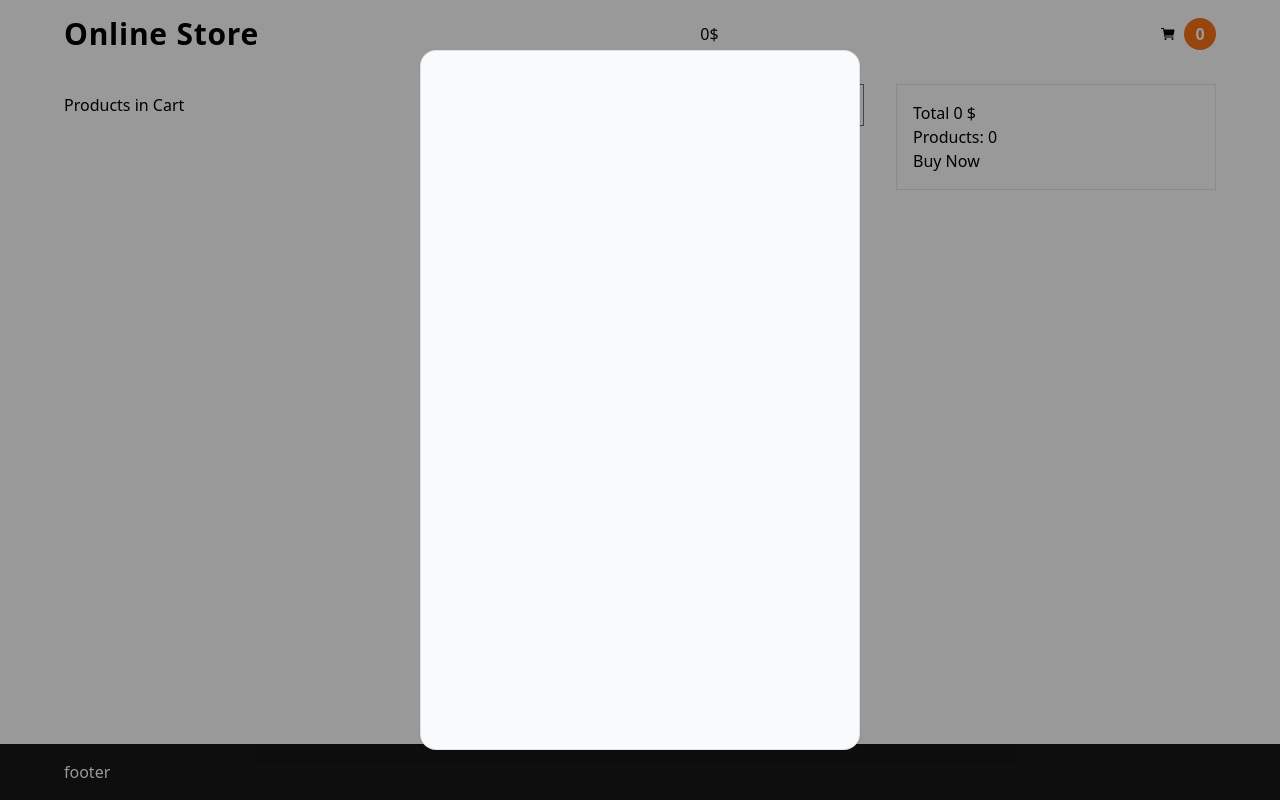
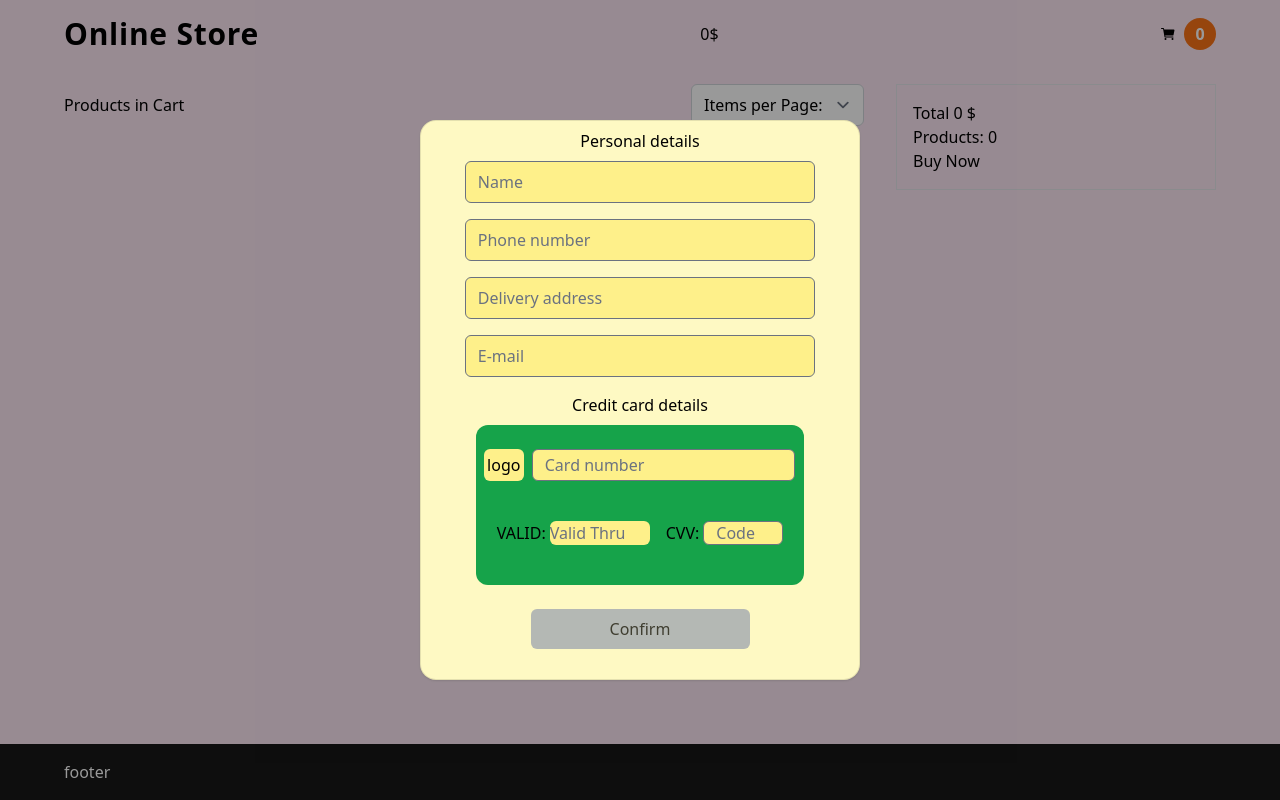
Before and after one commit to kovalev-ds/online-store, a React (Vite) app: page /cart in a window 1280 px wide. Both pictures are taken after a click on the button "Buy Now". Built offline with nearby package versions, Linux system fonts and the light colour scheme.

Commit message:
feat: add buy form

```diff
--- a/src/App.tsx
+++ b/src/App.tsx
@@ -1,24 +1,24 @@
-import { Link, Outlet } from "react-router-dom"
-import { useCartContext } from "./context/CartContext"
-import { IoCart } from "react-icons/io5"
+import { Link, Outlet } from "react-router-dom";
+import { useCartContext } from "./context/CartContext";
+import { IoCart } from "react-icons/io5";
 
 const App = () => {
   const { totalPrice, totalCount } = useCartContext();
 
   return (
-    <div className="flex flex-col min-h-screen">
+    <div className="flex flex-col min-h-screen bg-pink-100">
       <nav className="py-4">
         <div className="container flex justify-between items-center">
           <h1 className="text-3xl font-bold tracking-wide">
-            <Link to='/'>Online Store</Link>
+            <Link to="/">Online Store</Link>
           </h1>
+          <div>{totalPrice}$</div>
           <div>
-            {totalPrice}$
-          </div>
-          <div>
-            <Link to='/cart' className="flex items-center gap-x-2">
+            <Link to="/cart" className="flex items-center gap-x-2">
               <IoCart />
-              <span className="h-8 w-8 bg-orange-500 flex items-center justify-center rounded-full text-white font-bold">{totalCount}</span>
+              <span className="h-8 w-8 bg-orange-500 flex items-center justify-center rounded-full text-white font-bold">
+                {totalCount}
+              </span>
             </Link>
           </div>
         </div>
@@ -27,12 +27,10 @@ const App = () => {
         <Outlet />
       </main>
       <footer className="bg-neutral-900 py-4">
-        <div className="container text-white">
-          footer
-        </div>
+        <div className="container text-white">footer</div>
       </footer>
     </div>
-  )
-}
+  );
+};
 
-export default App
+export default App;
--- /dev/null
+++ b/src/components/BuyForm.tsx
@@ -0,0 +1,70 @@
+const BuyForm = () => {
+  return (
+    <form
+      action=""
+      className="min-w-[440px] min-h-[560px] bg-yellow-100 rounded-2xl border border-black border-opacity-10 shadow flex flex-col items-center"
+    >
+      <label htmlFor="" className="mt-2 mb-2">
+        Personal details
+      </label>
+      <input
+        type="text"
+        placeholder="Name"
+        className="bg-yellow-200 w-4/5 rounded-md mb-4"
+      />
+      <input
+        type="tel"
+        placeholder="Phone number"
+        className="bg-yellow-200 w-4/5 rounded-md mb-4"
+      />
+      <input
+        type="text"
+        placeholder="Delivery address"
+        className="bg-yellow-200 w-4/5 rounded-md mb-4"
+      />
+      <input
+        type="email"
+        placeholder="E-mail"
+        className="bg-yellow-200 w-4/5 rounded-md mb-4"
+      />
+      <label htmlFor="" className="mb-2">
+        Credit card details
+      </label>
+      <div className="w-3/4 h-40 bg-green-600 rounded-xl mb-6">
+        <div className="flex">
+          <div className="min-w-[40px] h-8 bg-yellow-200 rounded-md mt-6 mx-2 flex items-center justify-center">
+            <span>logo</span>
+          </div>
+          <input
+            type="number"
+            placeholder="Card number"
+            className="bg-yellow-200 w-4/5 h-8 rounded-md mt-6 mb-4"
+          />
+        </div>
+        <div className="flex items-center justify-center">
+          <label htmlFor="" className="mt-2 mr-1">
+            VALID:
+          </label>
+          <input
+            type="namber"
+            placeholder="Valid Thru"
+            className="bg-yellow-200 w-[100px] h-6 rounded-md mt-6 mb-4"
+          />
+          <label htmlFor="" className="mt-2 mr-1 ml-4">
+            CVV:
+          </label>
+          <input
+            type="number"
+            placeholder="Code"
+            className="bg-yellow-200 w-[80px] h-6 rounded-md mt-6 mb-4"
+          />
+        </div>
+      </div>
+      <button className="bg-gray-400 w-2/4 opacity-75 rounded-md h-10 transition-all hover:opacity-100">
+        Confirm
+      </button>
+    </form>
+  );
+};
+
+export default BuyForm;
--- a/src/components/Card.tsx
+++ b/src/components/Card.tsx
@@ -13,7 +13,7 @@ type CardDescendants = {
 
 const Card: FC<CardProps> & CardDescendants = ({ children }) => {
   return (
-    <div className="flex flex-col items-center rounded-md shadow-lg hover:shadow-2xl h-full relative pb-10 text-xs">
+    <div className="flex flex-col items-center rounded-md shadow-lg hover:shadow-2xl h-full relative pb-10 text-xs bg-white border border-gray-300 transition duration-200">
       {children}
     </div>
   );
@@ -28,7 +28,7 @@ const CardMedia: FC<CardMediaProps> = ({ src, alt }) => {
   return (
     <div>
       <img
-        className="aspect-video object-cover hover:opacity-75 rounded-md"
+        className="aspect-video object-cover hover:opacity-75 rounded-md transition duration-200"
         src={src}
         alt={alt}
       />
@@ -42,7 +42,7 @@ type CardActionsProps = {
 
 const CardActions: FC<CardActionsProps> = ({ children }) => {
   return (
-    <div className="flex items-center justify-between bg-gray-200 rounded-md mb-2 absolute bottom-0 opacity-70 hover:opacity-100 font-bold">
+    <div className="flex items-center justify-between bg-gray-200 rounded-md mb-2 absolute bottom-0 opacity-80 hover:opacity-100 font-bold transition duration-200">
       {children}
     </div>
   );
--- a/src/components/FilterCard.tsx
+++ b/src/components/FilterCard.tsx
@@ -10,7 +10,7 @@ const FilterCard: FC<FilterCardProps> = (props) => {
   return (
     <div>
       <h6 className="py-4 text-lg font-medium">{title}</h6>
-      <div className="max-h-56 overflow-y-auto scrollbar-hide shadow-xl rounded-md">
+      <div className="max-h-56 overflow-y-auto scrollbar-hide shadow-xl rounded-md bg-white border border-gray-300">
         {children}
       </div>
     </div>
--- a/src/components/FilterControl.tsx
+++ b/src/components/FilterControl.tsx
@@ -13,7 +13,7 @@ const FilterControl: FC<FilterControlProps> = (props) => {
     <div>
       <label>
         <input
-          className="h-3 w-3 border border-gray-300 rounded-sm bg-white checked:bg-gray-600 checked:border-gray-600 focus:ring-white transition duration-200 align-top bg-no-repeat bg-center bg-contain float-left ml-2 mr-2 mt-2 cursor-pointer "
+          className="h-3 w-3 border border-gray-300 rounded-sm bg-white checked:bg-gray-600 checked:border-gray-600 focus:ring-white transition duration-200 align-top bg-no-repeat bg-center bg-contain float-left ml-2 mr-2 mt-2 cursor-pointer"
           type="checkbox"
           value={value}
           checked={selected}
--- a/src/components/SelectControl.tsx
+++ b/src/components/SelectControl.tsx
@@ -1,25 +1,40 @@
-import { FC } from "react"
-import List from "./List"
+import { FC } from "react";
+import List from "./List";
 
-
-type SelectOption = { name: string, value: string };
+type SelectOption = { name: string; value: string };
 
 type SelectControlProps = {
-  handle: (value: string) => void
-  options: SelectOption[],
+  handle: (value: string) => void;
+  options: SelectOption[];
   title: string;
   value?: string;
-}
+};
 
-const SelectControl: FC<SelectControlProps> = ({ value, handle, options, title }) => {
+const SelectControl: FC<SelectControlProps> = ({
+  value,
+  handle,
+  options,
+  title,
+}) => {
   return (
-    <select value={value ?? 'default'} onChange={(e) => handle(e.target.value)}>
-      <option value='default' disabled>{title}</option>
-      <List items={options} fn={item => (
-        <option key={item.value} value={item.value}>{item.name}</option>
-      )} />
+    <select
+      className="rounded-md bg-white border border-gray-300"
+      value={value ?? "default"}
+      onChange={(e) => handle(e.target.value)}
+    >
+      <option value="default" disabled>
+        {title}
+      </option>
+      <List
+        items={options}
+        fn={(item) => (
+          <option key={item.value} value={item.value}>
+            {item.name}
+          </option>
+        )}
+      />
     </select>
-  )
-}
+  );
+};
 
-export default SelectControl
+export default SelectControl;
--- a/src/pages/CartPage.tsx
+++ b/src/pages/CartPage.tsx
@@ -3,15 +3,16 @@ import { Link } from "react-router-dom";
 import List from "../components/List";
 import Popup from "../components/Popup";
 import { useCartContext } from "../context/CartContext";
-import { IoAdd, IoRemove } from "react-icons/io5"
+import { IoAdd, IoRemove } from "react-icons/io5";
 import SelectControl from "../components/SelectControl";
-import { itemPerPageOptions } from "../config"
+import { itemPerPageOptions } from "../config";
+import BuyForm from "../components/BuyForm";
 
 const CartPage = () => {
-
   const [isOpen, setIsOpen] = useState<boolean>(false);
 
-  const { totalCount, totalPrice, cart, addToCart, removeFromCart } = useCartContext()
+  const { totalCount, totalPrice, cart, addToCart, removeFromCart } =
+    useCartContext();
 
   return (
     <div className="container grid grid--cart">
@@ -19,16 +20,29 @@ const CartPage = () => {
         <div className="flex items-center">
           <h2 className="mr-auto">Products in Cart</h2>
           <div>
-            <SelectControl options={itemPerPageOptions} handle={(value) => console.log(value)} title="Items per Page:" />
+            <SelectControl
+              options={itemPerPageOptions}
+              handle={(value) => console.log(value)}
+              title="Items per Page:"
+            />
           </div>
         </div>
         <div className="space-y-2">
-          <List items={cart} fn={({ product, count }, i) => (
-            <div key={product.id} className="flex items-center space-x-4 px-4 py-2 border">
+          <List
+            items={cart}
+            fn={({ product, count }, i) => (
+              <div
+                key={product.id}
+                className="flex items-center space-x-4 px-4 py-2 border"
+              >
                 <div>{i + 1}</div>
                 <Link to={`/products/${product.id}`} className="flex-1">
                   <div className="flex space-x-2">
-                  <img src={product.thumbnail} alt={product.thumbnail} className="h-20 aspect-video object-cover" />
+                    <img
+                      src={product.thumbnail}
+                      alt={product.thumbnail}
+                      className="h-20 aspect-video object-cover"
+                    />
                     <div>
                       <h1 className="text-xl font-medium">{product.title}</h1>
                       <p>{product.description}</p>
@@ -36,11 +50,17 @@ const CartPage = () => {
                   </div>
                 </Link>
                 <div className="flex items-center space-x-4">
-                <button onClick={() => addToCart(product)}><IoAdd /></button>
+                  <button onClick={() => addToCart(product)}>
+                    <IoAdd />
+                  </button>
                   <div>{count}</div>
-                <button onClick={() => removeFromCart(product)}><IoRemove /></button>
+                  <button onClick={() => removeFromCart(product)}>
+                    <IoRemove />
+                  </button>
                 </div>
-            </div>)} />
+              </div>
+            )}
+          />
         </div>
       </div>
 
@@ -49,13 +69,11 @@ const CartPage = () => {
         <div>Products: {totalCount}</div>
         <button onClick={() => setIsOpen(() => true)}>Buy Now</button>
         <Popup isOpen={isOpen} onClose={() => setIsOpen(() => false)}>
-          <div className="min-w-[440px] min-h-[700px] bg-slate-50 rounded-2xl border border-black border-opacity-10 shadow">
-
-          </div>
+          <BuyForm />
         </Popup>
       </div>
     </div>
-  )
-}
+  );
+};
 
 export default CartPage;
--- a/src/pages/StorePage.tsx
+++ b/src/pages/StorePage.tsx
@@ -116,7 +116,7 @@ const StorePage = () => {
               }
             />
 
-            <div className="w-[20ch]">
+            <div className="w-[20ch] ml-20">
               found: <span>{products.length}</span>
             </div>
 
```
Also changed, not shown: src/components/SearchControl.tsx (+9 -7 lines). Lines whose indentation alone changed are shown as unchanged.
